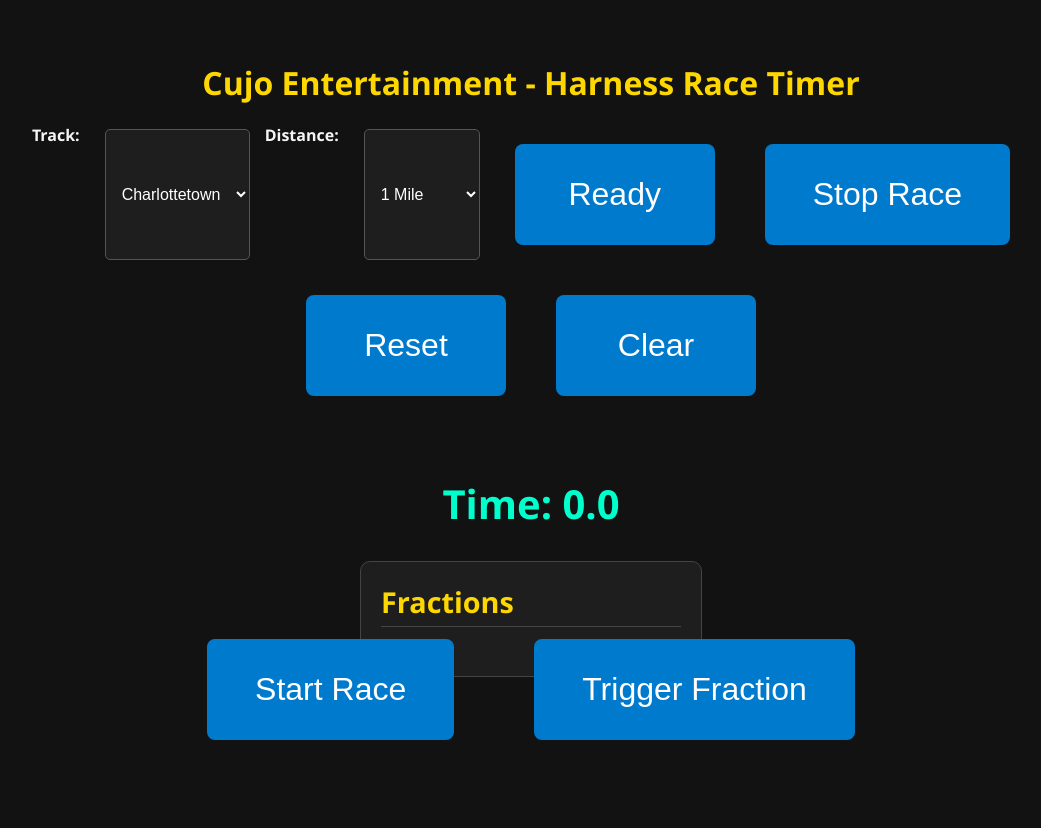
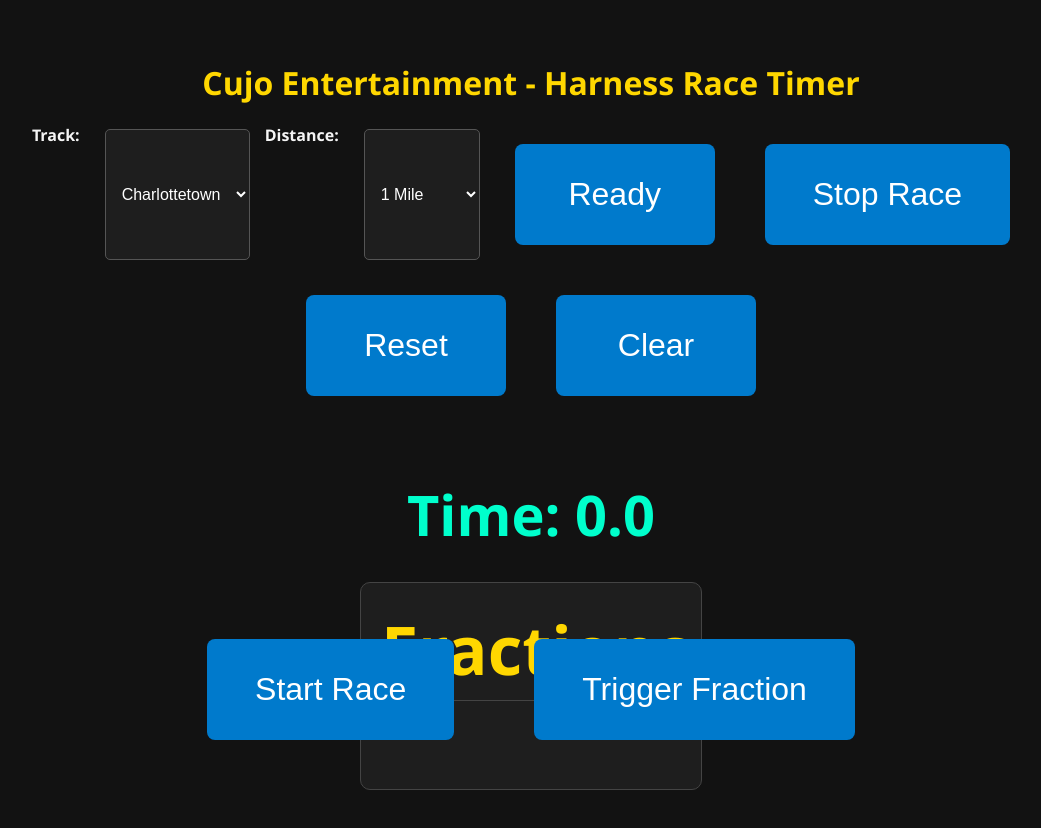
Before and after one commit to Curtismacd31/harness-timer, a website: page public/index.html in a window 1280 px wide. Shown: the whole page, without its empty margins (109-1150 px from the left). Before the commit the page ends 800 px from the top, so only its background shows below. Drawn offline with Linux system fonts and the light colour scheme.

Commit message:
Update index.html

```diff
--- a/public/index.html
+++ b/public/index.html
@@ -54,7 +54,7 @@
     }
 
     #liveTime {
-      font-size: 2.5em;
+      font-size: 3.5em;
       font-weight: bold;
       margin-top: 30px;
       margin-bottom: 10px;
@@ -63,7 +63,8 @@
 
     .fractions {
       background: #1e1e1e;
-      font-size: 1.5em;
+      font-size: 3.5em;
+	  font-weight: bold;
       border: 1px solid #444;
       border-radius: 10px;
       padding: 20px;
```
